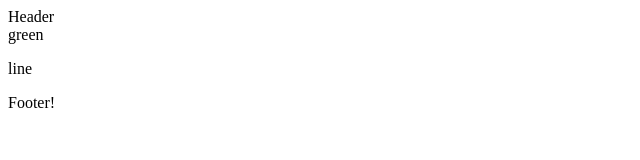
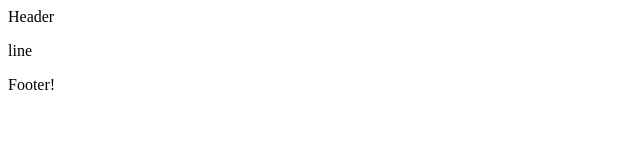
Before and after one commit to Miishca/my-page, a plain HTML site: page index.html in a window 1280 px wide. Shown: the whole page, without its empty margins (0-640 px from the left). Drawn offline with Linux system fonts and the light colour scheme.

Commit message:
del section

```diff
--- a/index.html
+++ b/index.html
@@ -16,7 +16,6 @@
   <body>
     <header class="header">Header</header>
     <main class="main">
-      <section>green</section>
       <p>line</p>
     </main>
     <footer class="footer">Footer!</footer>
```
